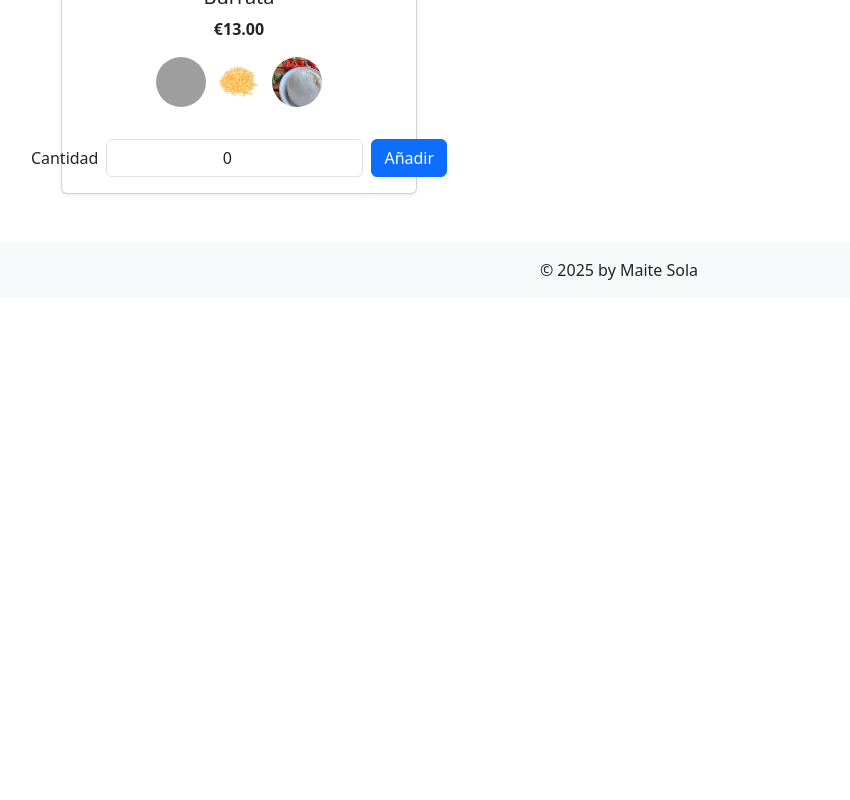
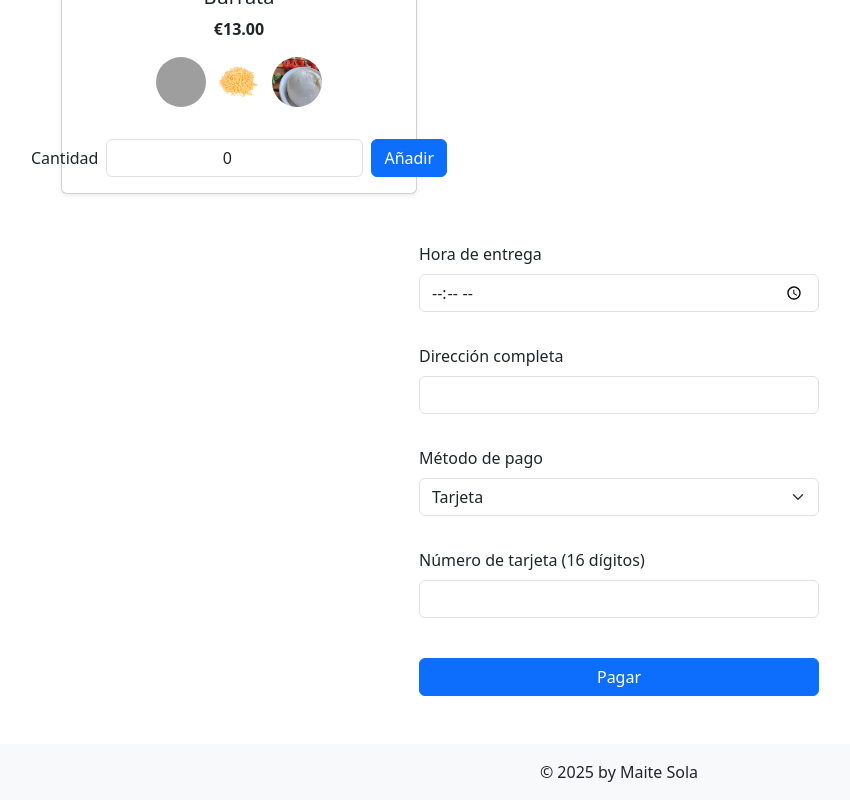
Before and after one commit to MaiteSola/InterfacesPrimerTrimestre, an Angular app in the folder angular/Examen_Maite_Sola/: page / in a window 1280 px wide. Shown: the part 1284-2084 px from the top of the page, without its empty margins (21-871 px from the left). Before the commit the page ends 1582 px from the top, so only its background shows below. Built offline with nearby package versions, Linux system fonts and the light colour scheme; grey boxes are pictures that could not be loaded.

Commit message:
Form terminado

```diff
--- a/angular/Examen_Maite_Sola/src/app/app.html
+++ b/angular/Examen_Maite_Sola/src/app/app.html
@@ -1,5 +1,5 @@
 <app-header></app-header>
 <app-contenedor-cards></app-contenedor-cards>
 
-
+<app-form></app-form>
 <app-footer></app-footer>
--- a/angular/Examen_Maite_Sola/src/app/card/card.ts
+++ b/angular/Examen_Maite_Sola/src/app/card/card.ts
@@ -2,13 +2,13 @@ import { Component, input, output, signal } from '@angular/core';
 import { cardModel } from '../models/cardModel';
 import { CurrencyPipe } from '@angular/common';
 import { FormsModule } from '@angular/forms';
-import { ResumenPedido } from '../resumen-pedido/resumen-pedido';
+
 
 
 @Component({
   selector: 'app-card',
   standalone: true,
-  imports: [CurrencyPipe,FormsModule,ResumenPedido],
+  imports: [CurrencyPipe,FormsModule],
   templateUrl: './card.html',
   styleUrl: './card.scss',
 })
--- a/angular/Examen_Maite_Sola/src/app/form/form.html
+++ b/angular/Examen_Maite_Sola/src/app/form/form.html
@@ -1 +1,70 @@
-<p>form works!</p>
+<div class="d-flex justify-content-center my-5">
+  <div class="w-100" style="max-width: 400px;">
+    <form class="d-flex flex-column gap-3">
+
+      <!-- Hora de entrega -->
+      <div class="mb-3">
+        <label for="horaEntrega" class="form-label">Hora de entrega</label>
+        <input type="time" id="horaEntrega" [(ngModel)]="horaEntrega" name="horaEntrega" class="form-control">
+        @if (errorHora() !== '') {
+          <div class="text-danger mt-1">{{ errorHora() }}</div>
+        }
+      </div>
+
+      <!-- Dirección -->
+      <div class="mb-3">
+        <label for="direccion" class="form-label">Dirección completa</label>
+        <input type="text" id="direccion" [(ngModel)]="direccion" name="direccion" class="form-control">
+        @if (errorDireccion() !== '') {
+          <div class="text-danger mt-1">{{ errorDireccion() }}</div>
+        }
+      </div>
+
+      <!-- Método de pago -->
+      <div class="mb-3">
+        <label class="form-label">Método de pago</label>
+        <select
+          [(ngModel)]="metodoPago"
+          (ngModelChange)="cambiarMetodoPago($event)"
+          name="metodoPago"
+          class="form-select">
+          <option value="tarjeta">Tarjeta</option>
+          <option value="bizum">Bizum</option>
+        </select>
+      </div>
+
+      <!-- Input tarjeta -->
+      @if (metodoPago() === 'tarjeta') {
+        <div class="mb-3">
+          <label for="tarjeta" class="form-label">Número de tarjeta (16 dígitos)</label>
+          <input type="text" id="tarjeta" [(ngModel)]="tarjeta" name="tarjeta" class="form-control" maxlength="16">
+          @if (errorPago() !== '') {
+            <div class="text-danger mt-1">{{ errorPago() }}</div>
+          }
+        </div>
+      }
+
+      <!-- Input móvil -->
+      @if (metodoPago() === 'bizum') {
+        <div class="mb-3">
+          <label for="movil" class="form-label">Número de móvil (9 dígitos)</label>
+          <input type="text" id="movil" [(ngModel)]="movil" name="movil" class="form-control" maxlength="9">
+          @if (errorPago() !== '') {
+            <div class="text-danger mt-1">{{ errorPago() }}</div>
+          }
+        </div>
+      }
+
+      <!-- Botón pagar -->
+      <button type="button" class="btn btn-primary mt-2" (click)="pagar()">Pagar</button>
+
+      <!-- Mensaje final -->
+      @if (mensajeFinal() !== '') {
+        <div class="alert alert-success mt-3">
+          {{ mensajeFinal() }}
+        </div>
+      }
+
+    </form>
+  </div>
+</div>
--- a/angular/Examen_Maite_Sola/src/app/form/form.ts
+++ b/angular/Examen_Maite_Sola/src/app/form/form.ts
@@ -1,11 +1,85 @@
-import { Component } from '@angular/core';
+import { Component, signal } from '@angular/core';
+import { FormsModule } from '@angular/forms';
 
 @Component({
   selector: 'app-form',
-  imports: [],
+  imports: [FormsModule],
   templateUrl: './form.html',
   styleUrl: './form.scss',
 })
 export class Form {
 
+// Datos del formulario
+  horaEntrega = signal('');
+  direccion = signal('');
+  metodoPago = signal('tarjeta'); // por defecto tarjeta
+  tarjeta = signal('');
+  movil = signal('');
+
+  // Mensajes de error
+  errorHora = signal('');
+  errorDireccion = signal('');
+  errorPago = signal('');
+  mensajeFinal = signal('');
+
+  validarFormulario(): boolean {
+  // Limpiar errores previos
+  this.errorHora.set('');
+  this.errorDireccion.set('');
+  this.errorPago.set('');
+
+  // Hora de entrega
+  if (!this.horaEntrega().trim()) {
+    this.errorHora.set('Debe seleccionar una hora de entrega');
+    return false; // detener validación
+  }
+
+  // Dirección
+  if (!this.direccion().trim()) {
+    this.errorDireccion.set('Debe introducir la dirección');
+    return false; // detener validación
+  }
+
+  // Método de pago
+  if (this.metodoPago() === 'tarjeta') {
+    if (!/^\d{16}$/.test(this.tarjeta())) {
+      this.errorPago.set('La tarjeta debe tener 16 dígitos');
+      return false; // detener validación
+    }
+  }
+
+  if (this.metodoPago() === 'bizum') {
+    if (!/^\d{9}$/.test(this.movil())) {
+      this.errorPago.set('El móvil debe tener 9 dígitos');
+      return false; // detener validación
+    }
+  }
+
+  // Todo correcto
+  return true;
 }
+
+  //pagar
+ // Acción de pagar
+  pagar() {
+    if (!this.validarFormulario()) return;
+
+    // Limpiar pedido y formulario
+    this.mensajeFinal.set('¡Gracias por su pedido!');
+    this.horaEntrega.set('');
+    this.direccion.set('');
+    this.tarjeta.set('');
+    this.movil.set('');
+    this.metodoPago.set('tarjeta');
+
+    // Aquí podrías emitir un evento para limpiar el carrito en ContenedorCards
+  }
+
+  // Método que se llama al cambiar el select
+cambiarMetodoPago(nuevo: string) {
+  this.metodoPago.set(nuevo);
+  this.errorPago.set(''); // limpiar errores de pago al cambiar
+}
+
+
+}
```
